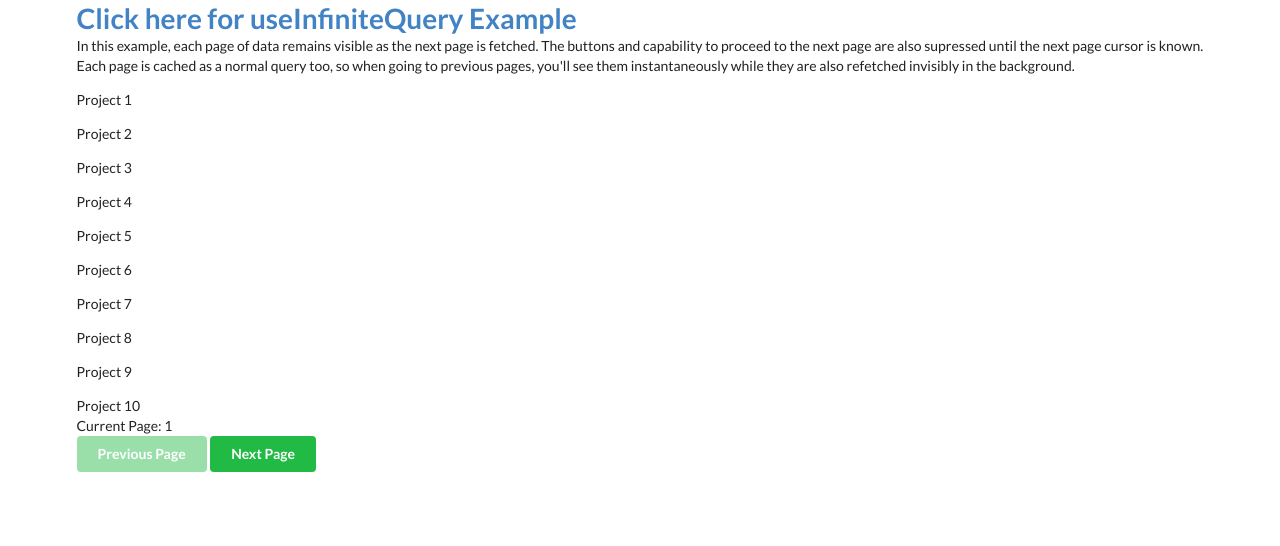
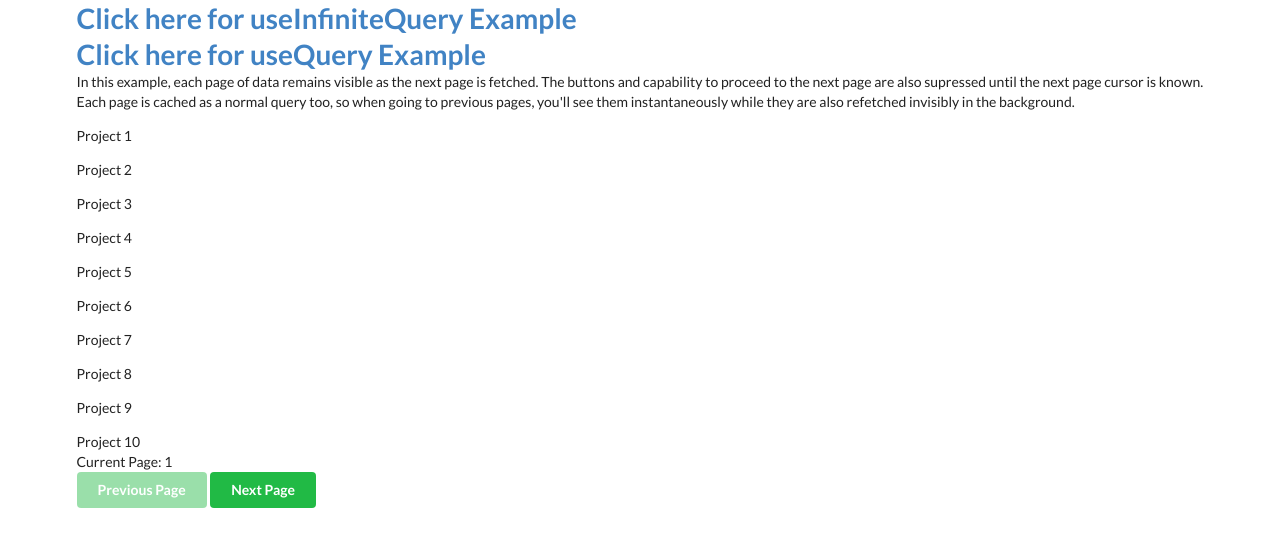
Before and after one commit to deepakbhattmits/app-next-pagination, a Next.js app: page / in a window 1280 px wide. Shown: the top 546 px of the page. Built offline with nearby package versions, Linux system fonts and the light colour scheme.

Commit message:
Update index.js

```diff
--- a/pages/index.js
+++ b/pages/index.js
@@ -5,22 +5,23 @@ import axios from 'axios';
 import { usePaginatedQuery, queryCache } from 'react-query';
 import { ReactQueryDevtools } from 'react-query-devtools';
 
-export default function App() {
+const App = () => {
 	return (
 		<>
 			<Example />
 		</>
 	);
-}
+};
+export default App;
 
-async function fetchProjects(_, page = 0) {
+const fetchProjects = async (_, page = 0) => {
 	const { data } = await axios.get('/api/projects', {
 		params: { page },
 	});
 	return data;
-}
+};
 
-function Example() {
+const Example = () => {
 	const [page, setPage] = React.useState(0);
 
 	const {
@@ -45,6 +46,13 @@ function Example() {
 				<a>
 					<h1>
 						Click here for <strong>useInfiniteQuery</strong> Example
+					</h1>
+				</a>
+			</Link>
+			<Link href='/posts'>
+				<a>
+					<h1>
+						Click here for <strong>useQuery</strong> Example
 					</h1>
 				</a>
 			</Link>
@@ -93,4 +101,4 @@ function Example() {
 			<ReactQueryDevtools initialIsOpen />
 		</div>
 	);
-}
+};
```
